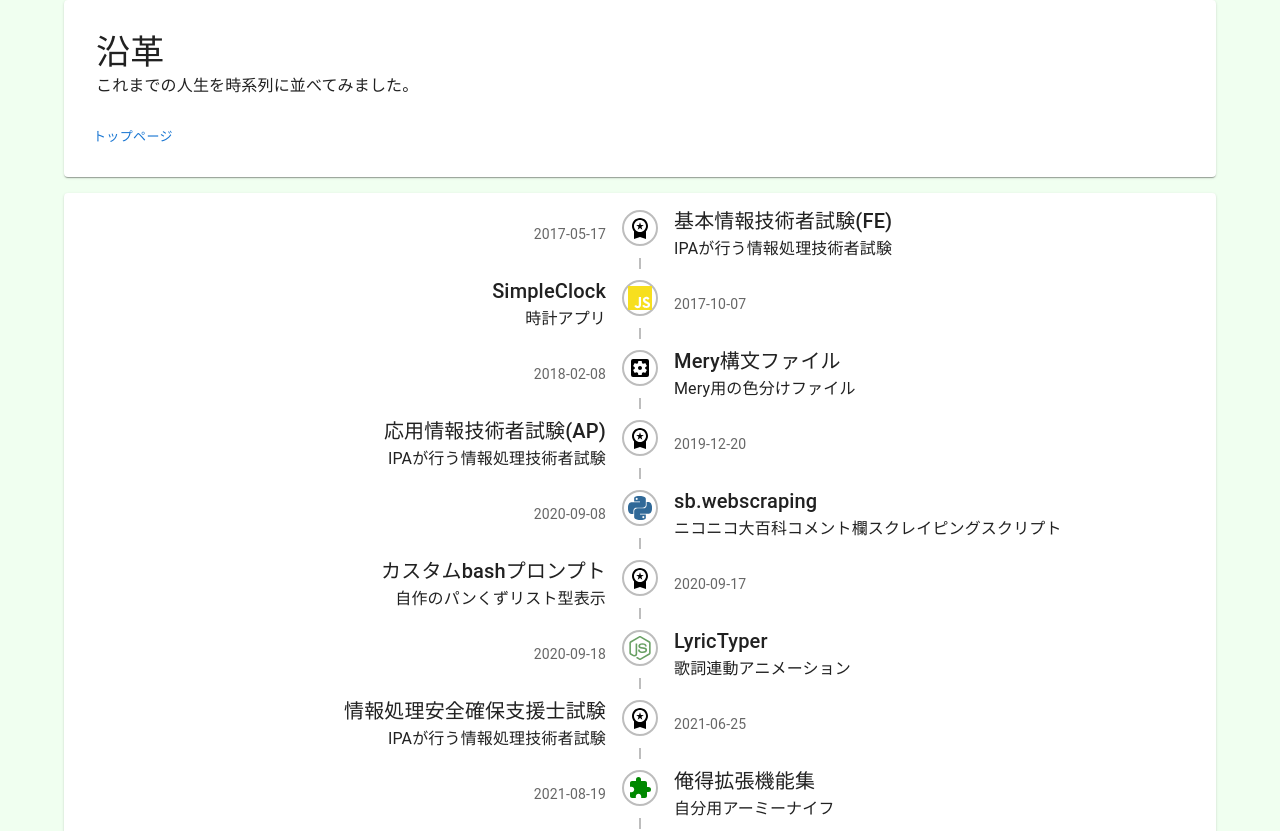
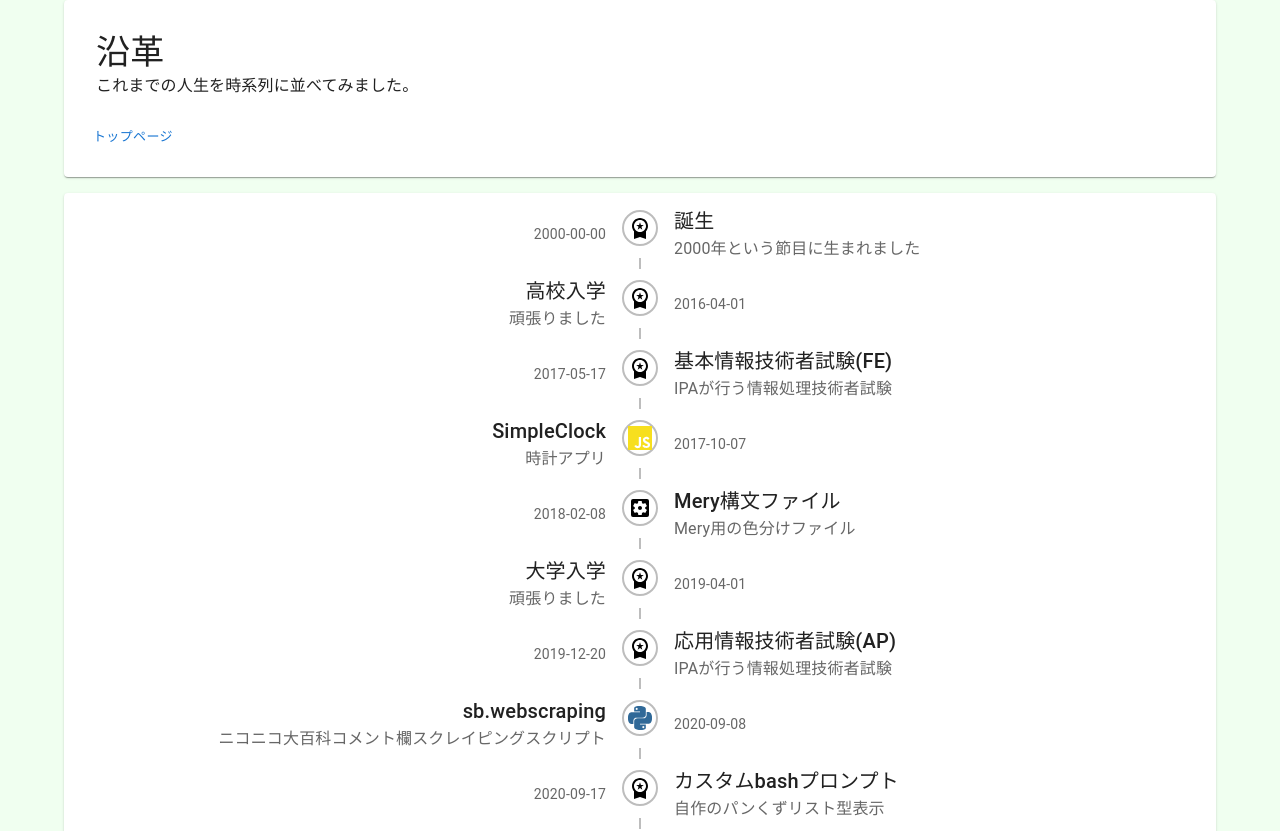
Before and after one commit to GunseiKPaseri/GunseiKPaseri.github.io, a React (Vite) app: page /timeline in a window 1280 px wide. Shown: the top 831 px of the page. Built offline with nearby package versions, Linux system fonts and the light colour scheme.

Commit message:
add: history

```diff
--- a/src/components/atom/TagChip.tsx
+++ b/src/components/atom/TagChip.tsx
@@ -78,7 +78,10 @@
   )
 }
 
-export const TagChip = (props: { tag: ContentsTag }) => {
+export const TagChip = (props: {
+  tag: ContentsTag
+  onClick?: (tag: ContentsTag) => void
+}) => {
   const context = useContext(appContext)
   const active = context.selectedTags.includes(props.tag)
   return (
@@ -91,7 +94,11 @@
         size="small"
         sx={{ margin: "0.2em", fontSize: "0.85em" }}
         onClick={() => {
-          context.dispatch(tagClick(props.tag))
+          if (props.onClick !== undefined) {
+            props.onClick(props.tag)
+          } else {
+            context.dispatch(tagClick(props.tag))
+          }
         }}
         onDelete={() => undefined}
         deleteIcon={
--- a/src/components/molecules/ContentsCard.tsx
+++ b/src/components/molecules/ContentsCard.tsx
@@ -7,9 +7,10 @@
 import Collapse from "@mui/material/Collapse"
 import Stack from "@mui/material/Stack"
 import Typography from "@mui/material/Typography"
-import { useState } from "react"
+import { useContext, useState } from "react"
 
-import { type Source } from "../../source.tsx"
+import { type Source } from "../../sourceMeta.tsx"
+import { appContext, tagClick } from "../../state/context.ts"
 import { CardLinkButton } from "../atom/CardLinkButton.tsx"
 import { Markdown } from "../atom/Markdown.tsx"
 import { NewBudge } from "../atom/NewBudge.tsx"
@@ -18,6 +19,7 @@
 
 export const ContentsCard = (props: { source: Source }) => {
   const [expanded, setExpanded] = useState(false)
+  const context = useContext(appContext)
 
   const handleExpandClick = () => {
     setExpanded(!expanded)
@@ -72,7 +74,12 @@
       </CardActions>
       <Collapse in={expanded} timeout="auto" unmountOnExit sx={{ p: 1 }}>
         <Box sx={{ p: 1, pt: 0 }}>
-          <TagList tags={props.source.tag} />
+          <TagList
+            tags={props.source.tag}
+            onClick={(tag) => {
+              context.dispatch(tagClick(tag))
+            }}
+          />
         </Box>
         <Box sx={{ p: 1 }}>
           <Markdown>{props.source.description}</Markdown>
--- a/src/components/molecules/ContentsCardExpanded.tsx
+++ b/src/components/molecules/ContentsCardExpanded.tsx
@@ -6,7 +6,7 @@
 import Stack from "@mui/material/Stack"
 import Typography from "@mui/material/Typography"
 
-import { type Source } from "../../source.tsx"
+import { type Source } from "../../sourceMeta.tsx"
 import { CardLinkButton } from "../atom/CardLinkButton.tsx"
 import { Markdown } from "../atom/Markdown.tsx"
 import { NewBudge } from "../atom/NewBudge.tsx"
--- a/src/components/molecules/TagList.tsx
+++ b/src/components/molecules/TagList.tsx
@@ -2,11 +2,20 @@
 import { type ContentsTag } from "../../sourceMeta"
 import { TagChip } from "../atom/TagChip"
 
-export const TagList = (props: { tags: readonly ContentsTag[] }) => {
+export const TagList = (props: {
+  tags: readonly ContentsTag[]
+  onClick?: (tag: ContentsTag) => void
+}) => {
   return (
     <Box sx={{ width: "100%", display: "flex", flexWrap: "wrap" }}>
       {props.tags.map((x) => (
-        <TagChip key={x} tag={x} />
+        <TagChip
+          key={x}
+          tag={x}
+          onClick={
+            props.onClick !== undefined ? () => props.onClick?.(x) : undefined
+          }
+        />
       ))}
     </Box>
   )
--- a/src/components/pages/TimelinePage.tsx
+++ b/src/components/pages/TimelinePage.tsx
@@ -12,7 +12,9 @@
 import TimelineOppositeContent from "@mui/lab/TimelineOppositeContent"
 import TimelineSeparator from "@mui/lab/TimelineSeparator"
 import { Container, Paper, Typography } from "@mui/material"
-import { sources } from "../../sourceMeta"
+import { myhistory } from "../../sourceMeta"
+import { Markdown } from "../atom/Markdown"
+import { NewBudge } from "../atom/NewBudge"
 
 export default function TimelinePage() {
   return (
@@ -34,9 +36,7 @@
       </Card>
       <Paper>
         <Timeline position="alternate">
-          {sources
-            .toSorted((a, b) => a.date.localeCompare(b.date))
-            .map((source) => (
+          {myhistory.map((source) => (
             <TimelineItem>
               <TimelineOppositeContent
                 sx={{ m: "auto 0" }}
@@ -59,9 +59,10 @@
               </TimelineSeparator>
               <TimelineContent>
                 <Typography variant="h6" component="span">
-                    {source.title}
+                  {source.recent && <NewBudge />}
+                  <Markdown>{source.title}</Markdown>
                 </Typography>
-                  <Typography>{source.summary}</Typography>
+                <Typography color="text.secondary">{source.summary}</Typography>
               </TimelineContent>
             </TimelineItem>
           ))}
--- a/src/source.tsx
+++ b/src/source.tsx
@@ -738,3 +738,34 @@
     logo: { icon: <ExtensionIcon />, color: "#008800" },
   },
 ] as const satisfies TreeLogosConditions
+
+export const historyOrigin: SourceOmited[] = [
+  {
+    title: "誕生",
+    summary: "2000年という節目に生まれました",
+    description: "",
+    tag: [],
+    date: "2000-00-00",
+  },
+  {
+    title: "高校入学",
+    summary: "頑張りました",
+    description: "",
+    tag: [],
+    date: "2016-04-01",
+  },
+  {
+    title: "大学入学",
+    summary: "頑張りました",
+    description: "",
+    tag: [],
+    date: "2019-04-01",
+  },
+  {
+    title: "大学院入学",
+    summary: "頑張りました",
+    description: "",
+    tag: [],
+    date: "2023-04-01",
+  },
+]
--- a/src/sourceMeta.tsx
+++ b/src/sourceMeta.tsx
@@ -3,6 +3,7 @@
   type AutoContents,
   type ContentsTagClassificationRecord,
   contentsTagRecord,
+  historyOrigin,
   linkItemRecord,
   sourcesOrigin,
   treeLogos,
@@ -122,8 +123,7 @@
   }
 }
 
-export const sources = sourcesOrigin
-  .map((s, i): Source => {
+function fixSource(s: SourceOmited, i: number) {
   const link: Source["link"] = s.link?.map((x) =>
     typeof x === "string" ? linkDetailSuggester(x) : x,
   )
@@ -162,8 +162,9 @@
     id: i,
     recent,
   } satisfies Source
-  })
-  .toSorted(compareSource)
+}
+
+export const sources = sourcesOrigin.map(fixSource).toSorted(compareSource)
 
 const sourcesValue = Object.values(sources)
 export const contentsTagCount = Object.fromEntries(
@@ -174,3 +175,7 @@
     ]
   }),
 ) as Record<ContentsTag, number>
+
+export const myhistory = [...historyOrigin.map(fixSource), ...sources].toSorted(
+  (a, b) => a.date.localeCompare(b.date),
+)
```
Lines whose indentation alone changed are shown as unchanged.
